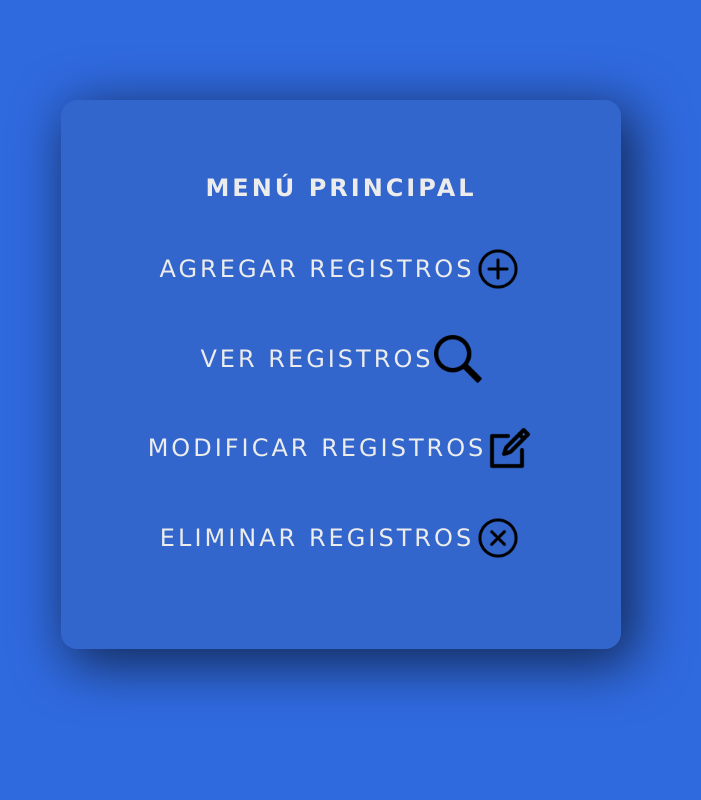
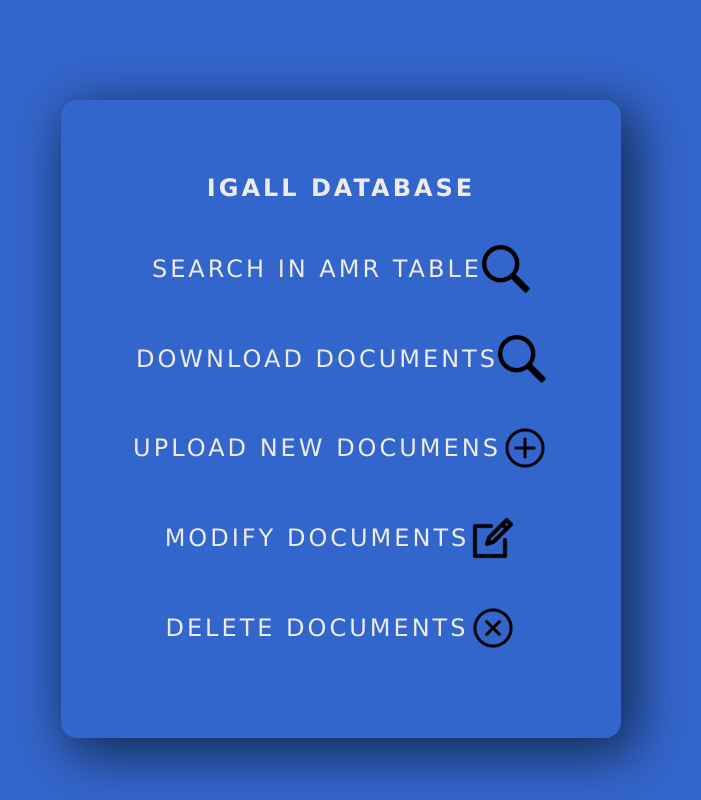
Before and after one commit to CelinaEtienot/IGALL, a plain HTML site: page index.html in a window 1280 px wide. Shown: the whole page, without its empty margins (299-1000 px from the left). Drawn offline with Linux system fonts and the light colour scheme.

Commit message:
index pasado a Ingles

```diff
--- a/css/styles.css
+++ b/css/styles.css
@@ -21,7 +21,7 @@ ul {
 }
 
 body{
-    background-color: #306adf;
+    background-color:#36c;
 }
 
 .principal__container{
@@ -59,7 +59,7 @@ ul li a{
 }
 
 ul li a:hover{
-    background-color: rgb(39, 78, 156);
+    background-color: #36c;
 }
 
 ul li img{
--- a/index.html
+++ b/index.html
@@ -9,13 +9,14 @@
 <body>
     <div class="principal__container">
 
-        <h2 class="titulo">Menú Principal</h2>
+        <h2 class="titulo">IGALL Database</h2>
 
         <ul>
-            <li><a href="Carga.html">Agregar registros<img src="img/crear.png" alt="crear"></a></li>
-            <li><a href="Listar.html">Ver registros<img src="img/listar.png" alt="listar"></a></li>
-            <li><a href="Modificar.html">Modificar registros<img src="img/modificar.png" alt="modificar"></a></li>
-            <li><a href="eliminar.html">Eliminar registros<img src="img/eliminar.png" alt="eliminar"></a></li>
+            <li><a href="Consulta_AMRtable.html">Search in AMR Table<img src="img/listar.png" alt="listar"></a></li>
+            <li><a href="Listar.html">Download Documents<img src="img/listar.png" alt="listar"></a></li>
+            <li><a href="Carga.html">Upload new documens<img src="img/crear.png" alt="crear"></a></li>
+            <li><a href="Modificar.html">Modify Documents<img src="img/modificar.png" alt="modificar"></a></li>
+            <li><a href="eliminar.html">Delete documents<img src="img/eliminar.png" alt="eliminar"></a></li>
         </ul>
     </div>
 
```
